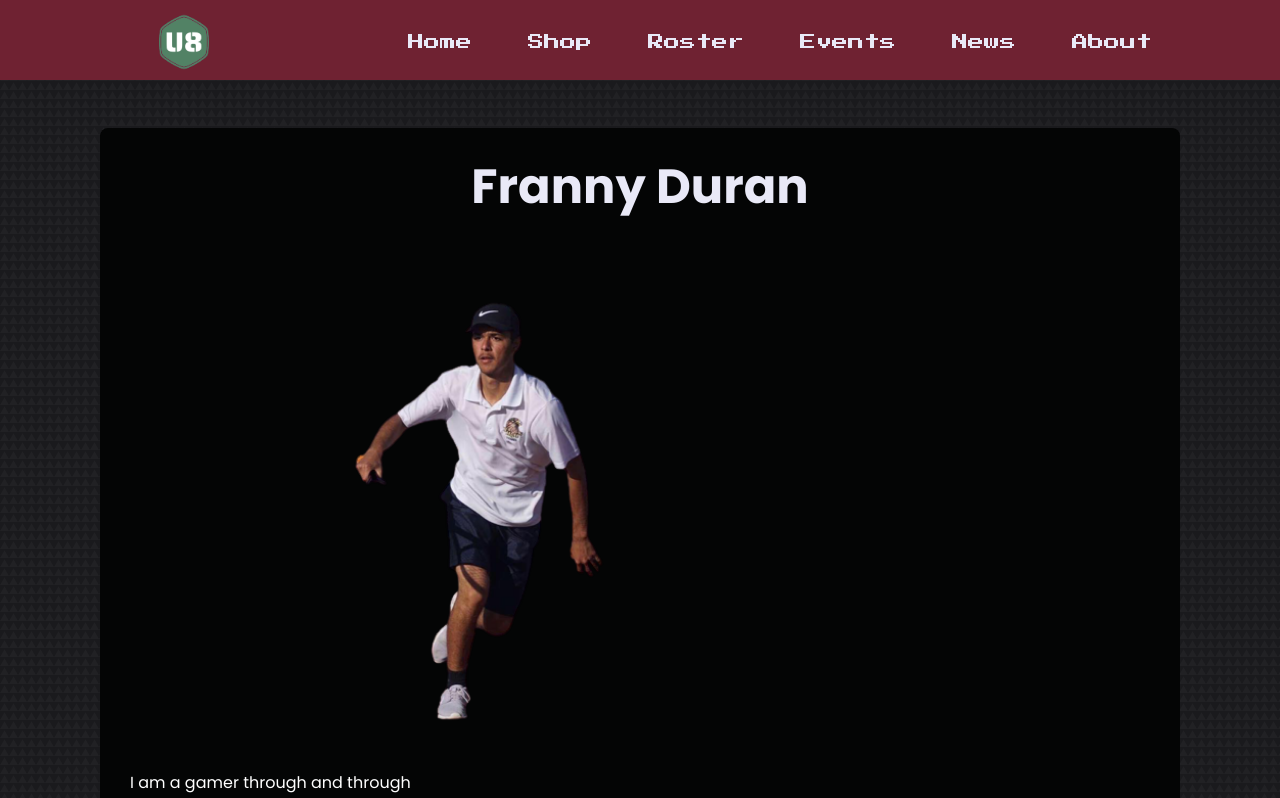
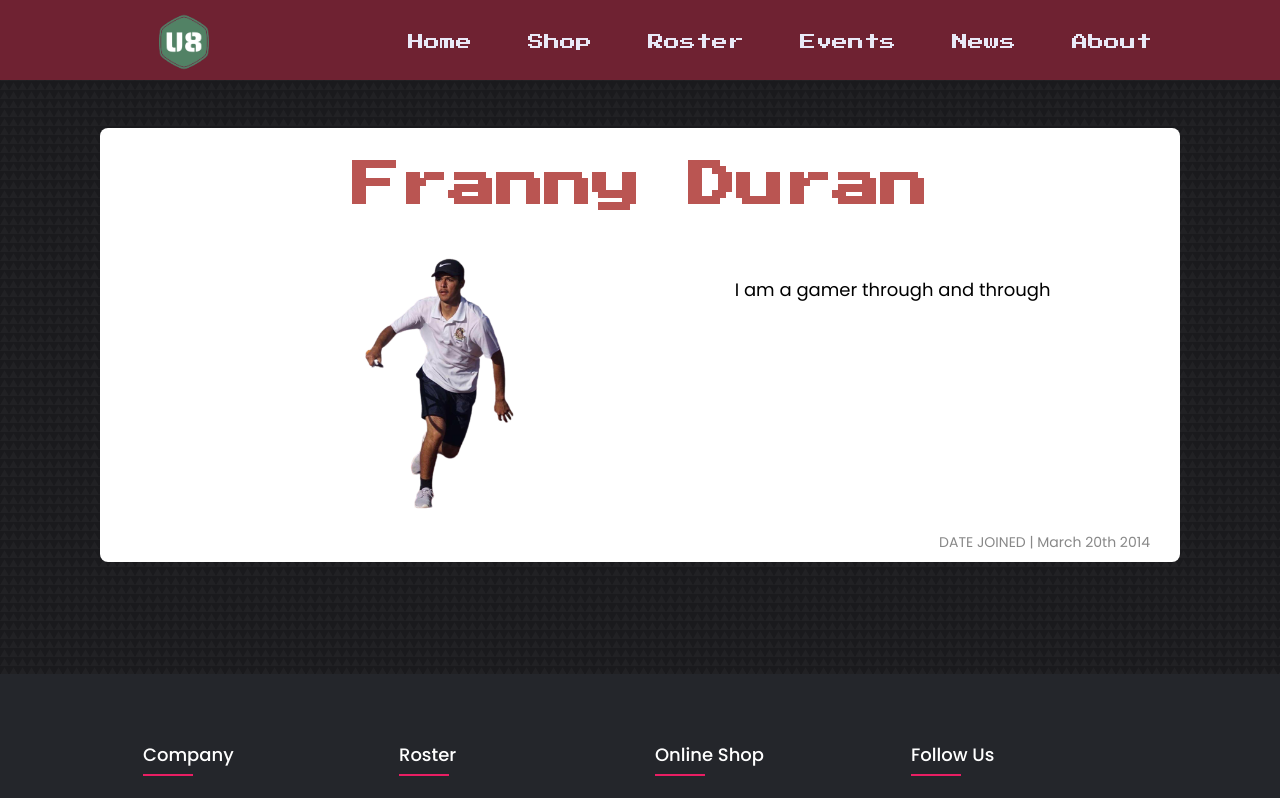
Before and after one commit to ChrisCarteno/u8gamers, a React (Create React App) app: page /roster/1 in a window 1280 px wide. Shown: the top 798 px of the page. Built offline with nearby package versions, Linux system fonts and the light colour scheme.

Commit message:
added classes and styling

```diff
--- a/src/components/GamerProfile.jsx
+++ b/src/components/GamerProfile.jsx
@@ -16,56 +16,56 @@ const GamerProfile = () => {
       id: 0,
       gamer: 'Franny Duran',
       excerpt: `I am a gamer through and through`,
-      joindate: 'June 26, 2023',
+      joindate: 'March 20th 2014',
       image: FrannyImg
     },
     {
       id: 1,
       gamer: 'Gooner',
       excerpt: `I am a gamer through and through`,
-      joindate: 'June 26, 2023',
+      joindate: 'March 20th 2014',
       image: GoonerImage
     },
     {
       id: 2,
       gamer: 'Joel',
       excerpt: `I am a gamer through and through`,
-      joindate: 'June 26, 2023',
+      joindate: 'March 20th 2014',
       image: JoelTank
     },
     {
       id: 3,
       gamer: 'Chuy',
       excerpt: `I am a gamer through and through`,
-      joindate: 'June 26, 2023',
+      joindate: 'March 20th 2014',
       image: uCHuy
     },
     {
       id: 4,
       gamer: 'Pablo',
       excerpt: `I am a gamer through and through`,
-      joindate: 'June 26, 2023',
+      joindate: 'March 20th 2014',
       image: PabloMinerals
     },
     {
       id: 5,
       gamer: 'Peter',
       excerpt: `I am a gamer through and through`,
-      joindate: 'June 26, 2023',
+      joindate: 'March 20th 2014',
       image: PETERDAYS
     },
     {
       id: 6,
       gamer: 'Roach',
       excerpt: `I am a gamer through and through`,
-      joindate: 'June 26, 2023',
+      joindate: 'March 20th 2014',
       image: ROACHATA
     },
     {
       id: 7,
       gamer: 'Nate',
       excerpt: `I am a gamer through and through`,
-      joindate: 'June 26, 2023',
+      joindate: 'March 20th 2014',
       image: NateDog
     }
 
@@ -102,17 +102,15 @@ const GamerProfile = () => {
       gamerId = 0;
   }
   return (
-    <div className="">
     <div className="gamer">
-      <h1 className='news__title'>{articles[gamerId].gamer}</h1>
-      <div className="">
-        <img style={{width: "50%"}} src={articles[gamerId].image} alt="Logoooo"/>
-       <p className="articleContent"> {articles[gamerId].excerpt}</p>
+      <h1 className="gamerTitle">{articles[gamerId].gamer}</h1>
+      <div className="gamerContent">
+        <img className='gamer__image' src={articles[gamerId].image} alt="Logoooo"/>
+        <p className="gamer__info"> {articles[gamerId].excerpt}</p>
       </div>
       <p className="article-info">
-        <span className="article-author">DATE JOINED</span> | {articles[gamerId].joindate}
+        <span className="gamer__title">DATE JOINED</span> | {articles[gamerId].joindate}
       </p>
-    </div>
     </div>
   );
 };
--- a/src/components/gamer.css
+++ b/src/components/gamer.css
@@ -6,27 +6,35 @@
     width: 100%;
     border-radius: 8px;
     border: 0px solid #e8e8e8;
-    background-color: #040505;
-    color: #fff;
+    background-color: #fff;
+    color: #BA5552;
     padding: 30px;
     transition: box-shadow 0.3s ease-in-out;
     max-width: 1080px;
   }
   .gamerTitle {
-    font-size: 20px;
     font-weight: bold;
+    text-align: center;
+    font-family: 'Press Start 2P', cursive;
+    color: #BA5552;
   }
 
+  .gamer__image{
+    width: 30%;
+  }
   .gamerContent {
     margin-top: 10px;
     line-height: 1.75;
+    display: flex;
+    justify-content: space-around;
   }
 
   .gamer-author {
     font-weight: bold;
   }
 
-  .gamer__title{
-    margin-bottom: 2rem;
-    text-align: center;
+  .gamer__info{
+    color: black;
+    margin-top: 3rem;
+    font-size: large;
   }
```
